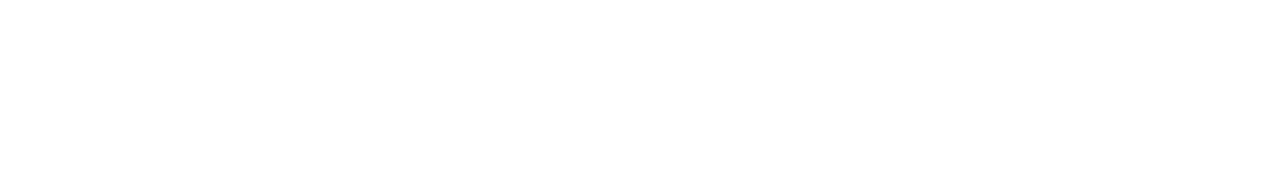
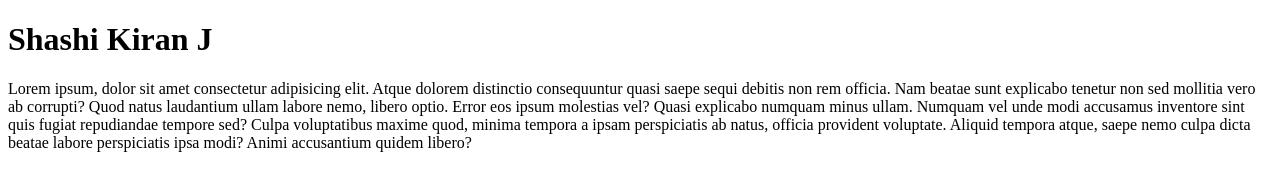
Before and after one commit to ShashiKiranGenesis/MyProfile, a plain HTML site: page index.html in a window 1280 px wide. Drawn offline with Linux system fonts and the light colour scheme.

Commit message:
Give basic layout (playpretend)

```diff
--- a/index.html
+++ b/index.html
@@ -1,12 +1,22 @@
 <!DOCTYPE html>
 <html lang="en">
+
 <head>
     <meta charset="UTF-8">
     <meta http-equiv="X-UA-Compatible" content="IE=edge">
     <meta name="viewport" content="width=device-width, initial-scale=1.0">
-    <title>Document</title>
+    <title>My Profile (Shashi Kiran J)</title>
 </head>
+
 <body>
+    <h1>Shashi Kiran J</h1>
+    <p>Lorem ipsum, dolor sit amet consectetur adipisicing elit. Atque dolorem distinctio consequuntur quasi saepe sequi
+        debitis non rem officia. Nam beatae sunt explicabo tenetur non sed mollitia vero ab corrupti?
+        Quod natus laudantium ullam labore nemo, libero optio. Error eos ipsum molestias vel? Quasi explicabo numquam
+        minus ullam. Numquam vel unde modi accusamus inventore sint quis fugiat repudiandae tempore sed?
+        Culpa voluptatibus maxime quod, minima tempora a ipsam perspiciatis ab natus, officia provident voluptate.
+        Aliquid tempora atque, saepe nemo culpa dicta beatae labore perspiciatis ipsa modi? Animi accusantium quidem
+        libero?</p>
+</body>
 
-</body>
 </html>
```
